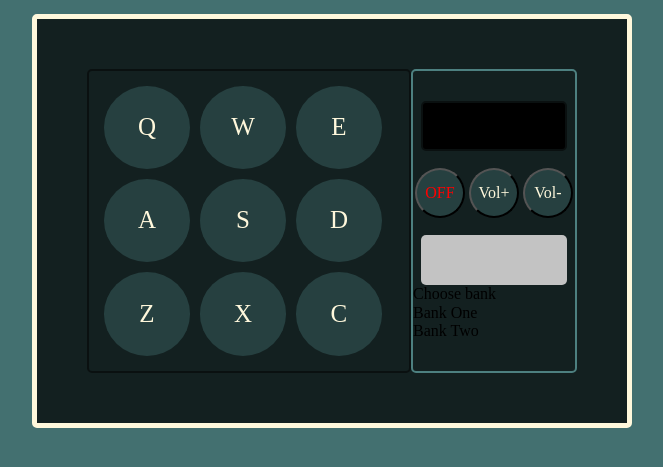
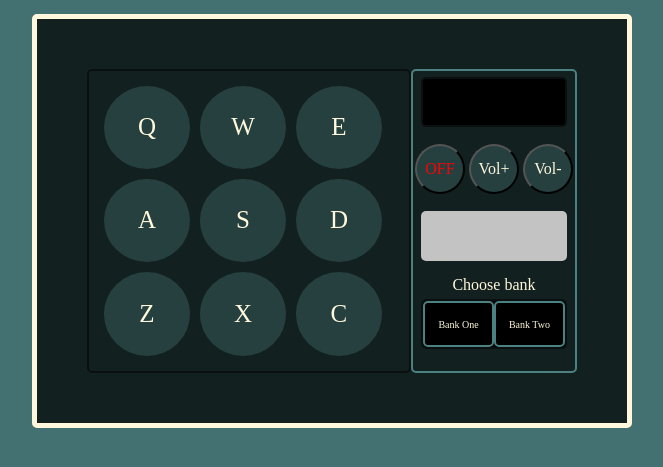
Before and after one commit to OxiBo/drum-machine, a React app: page / in a window 1280 px wide. Shown: the part 83-550 px from the top of the page, without its empty margins (308-971 px from the left). Built offline with nearby package versions, Linux system fonts and the light colour scheme; a web font is replaced by a local one.

Commit message:
added styles to elements for choosing banks

```diff
--- a/src/styles/_controls.scss
+++ b/src/styles/_controls.scss
@@ -29,6 +29,7 @@ div#volumeDisplay p {
     opacity: 0;
     transition: opacity 2s;
 }
+
 //transition to fade in the volume level
 div#volumeDisplay p.isActive {
     opacity: 1;
@@ -91,6 +92,48 @@ button:hover {
     box-shadow: 0px 1px 8px 2px $boxShadowColor;
 }
 
+div#banks {
+    margin: 15px auto 15px auto;
+    text-align: center;
+    color: $lightColor;
+}
+
+div#selectBank {
+    display: flex;
+    justify-content: center;
+    align-items: stretch;
+    background-color: black;
+    // / color: black;
+    font-size: 10px;
+    // font-weight: bold;
+    font-family: DSEG14ClassicRegular;
+    width: 90%;
+    margin: 5px auto 0 auto;
+    height: 50px;
+    border-radius: 5px;
+    border: 2px solid $borderColor;
+
+    div {
+        margin: 0;
+        border: 2px solid $borderControlsColor;
+        flex: 1;
+        display: flex;
+        align-items: center;
+        justify-content: center;
+    }
+    div:hover{
+        background-color: $buttonColor;
+        box-shadow: 0px 1px 8px 2px $boxShadowColor;
+    }
+
+    div.activeBank {
+        background-color: $buttonOnHover;
+        color: $onColor;
+    }
+}
+
+
+
 
 @media only screen and (min-width: 610px) {
 
```
Lines whose indentation alone changed are shown as unchanged.
